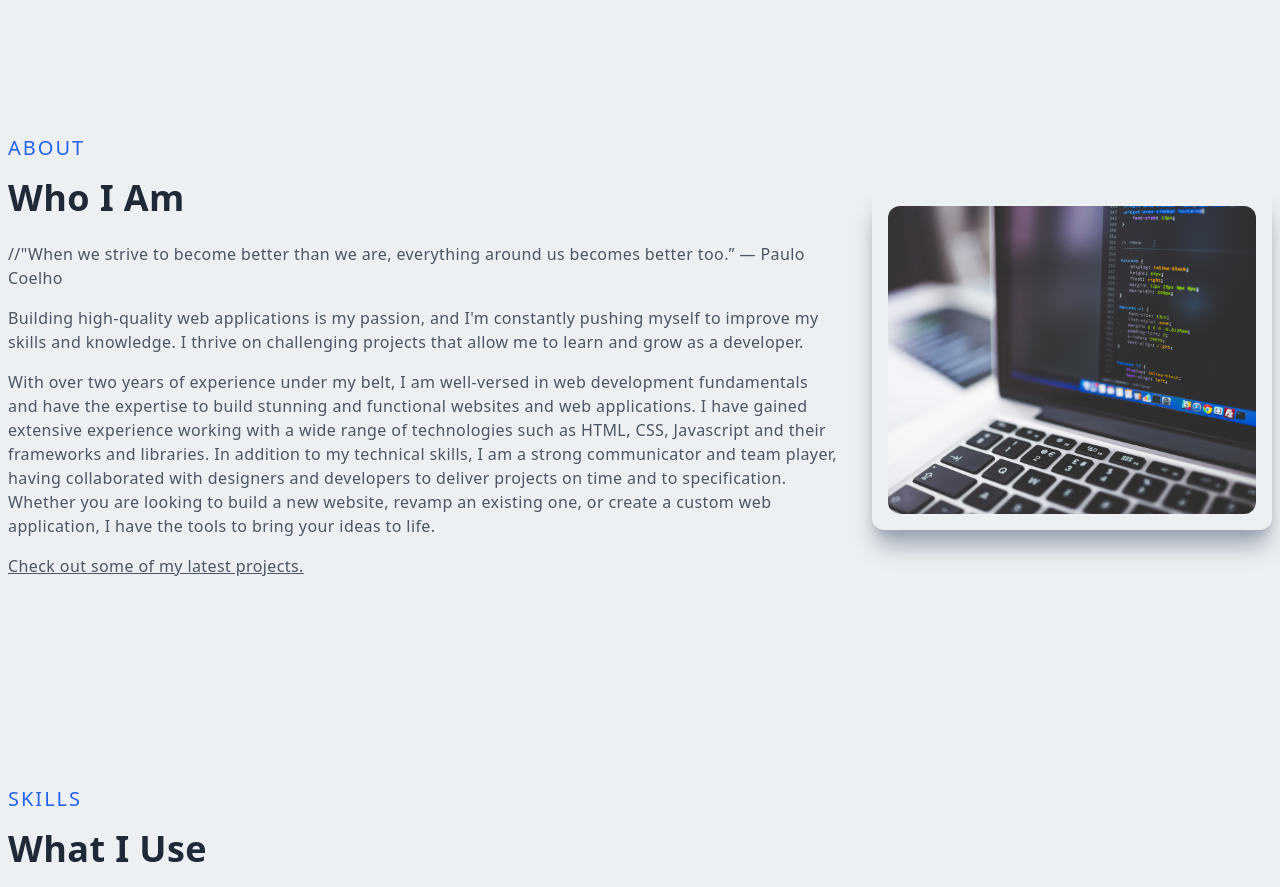
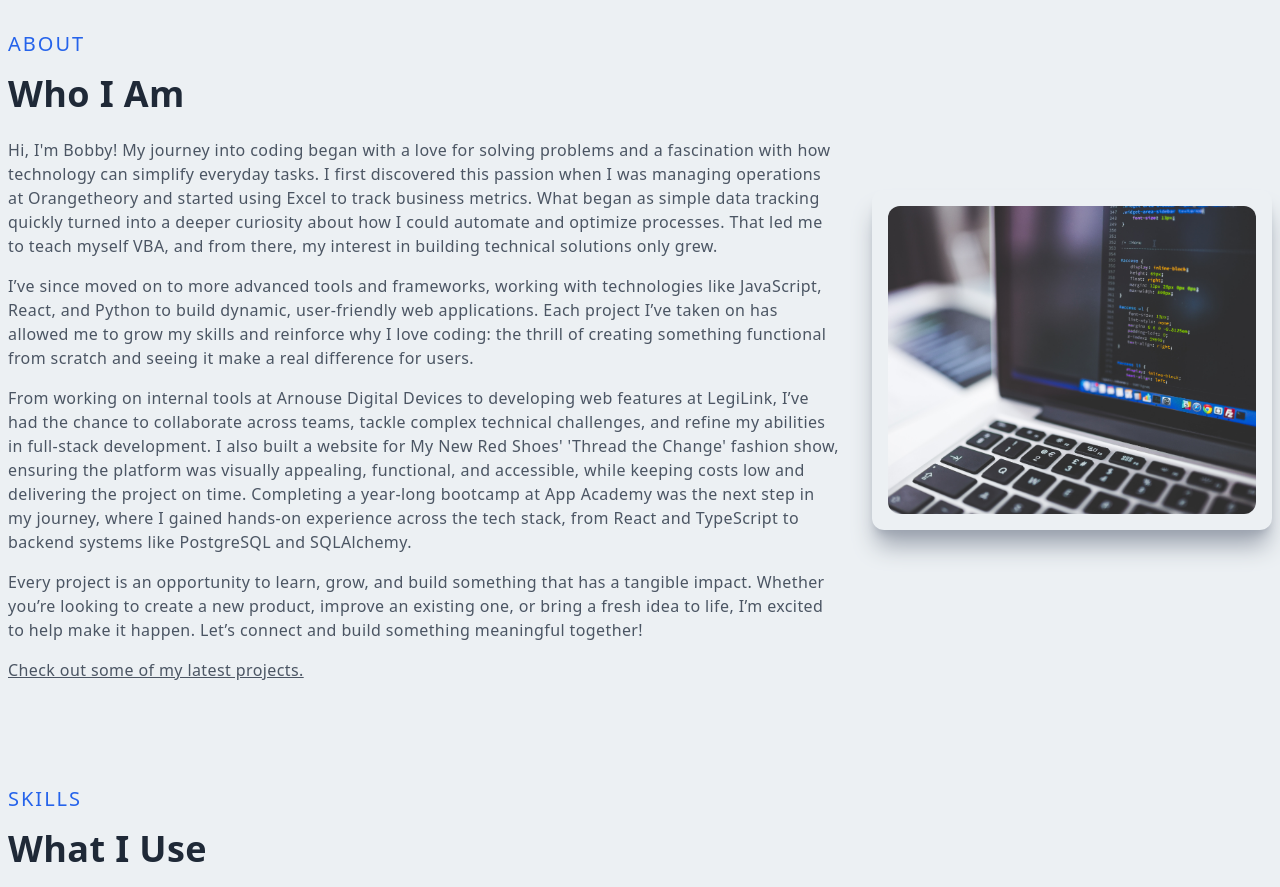
Before and after one commit to bnaluz/portfolio, a Next.js app: page / in a window 1280 px wide. Shown: the part 840-1727 px from the top of the page. Built offline with nearby package versions, Linux system fonts and the light colour scheme.

Commit message:
update: about

```diff
--- a/src/components/About.tsx
+++ b/src/components/About.tsx
@@ -3,19 +3,20 @@ import Link from "next/link";
 
 const About = () => {
     return (
-    <div id='about' className='w-full md:h-screen p-2 flex items-center py-16'>
+        <div id='about' className='w-full md:h-screen p-2 flex items-center py-16'>
         <div className='max-w-[1440px] m-auto md:grid grid-cols-3 gap-8'>
             <div className='col-span-2'>
                 <p className='uppercase text-xl tracking-widest text-blue-600'>About</p>
                 <h2 className='py-4'>Who I Am</h2>
-                <p className='py-2 text-gray-600'>//"When we strive to become better than we are, everything around us becomes better too.” — Paulo Coelho</p>
-                <p className='py-2 text-gray-600'>Building high-quality web applications is my passion, and I'm constantly pushing myself to improve my skills and knowledge. I thrive on challenging projects that allow me to learn and grow as a developer.</p>
-                <p className='py-2 text-gray-600'>With over two years of experience under my belt, I am well-versed in web development fundamentals and have the expertise to build stunning and functional websites and web applications. I have gained extensive experience working with a wide range of technologies such as HTML, CSS, Javascript and their frameworks and libraries. In addition to my technical skills, I am a strong communicator and team player, having collaborated with designers and developers to deliver projects on time and to specification. Whether you are looking to build a new website, revamp an existing one, or create a custom web application, I have the tools to bring your ideas to life.</p>
+                <p className='py-2 text-gray-600'>Hi, I'm Bobby! My journey into coding began with a love for solving problems and a fascination with how technology can simplify everyday tasks. I first discovered this passion when I was managing operations at Orangetheory and started using Excel to track business metrics. What began as simple data tracking quickly turned into a deeper curiosity about how I could automate and optimize processes. That led me to teach myself VBA, and from there, my interest in building technical solutions only grew.</p>
+                <p className='py-2 text-gray-600'>I’ve since moved on to more advanced tools and frameworks, working with technologies like JavaScript, React, and Python to build dynamic, user-friendly web applications. Each project I’ve taken on has allowed me to grow my skills and reinforce why I love coding: the thrill of creating something functional from scratch and seeing it make a real difference for users.</p>
+                <p className='py-2 text-gray-600'>From working on internal tools at Arnouse Digital Devices to developing web features at LegiLink, I’ve had the chance to collaborate across teams, tackle complex technical challenges, and refine my abilities in full-stack development. I also built a website for My New Red Shoes' 'Thread the Change' fashion show, ensuring the platform was visually appealing, functional, and accessible, while keeping costs low and delivering the project on time. Completing a year-long bootcamp at App Academy was the next step in my journey, where I gained hands-on experience across the tech stack, from React and TypeScript to backend systems like PostgreSQL and SQLAlchemy.</p>
+                <p className='py-2 text-gray-600'>Every project is an opportunity to learn, grow, and build something that has a tangible impact. Whether you’re looking to create a new product, improve an existing one, or bring a fresh idea to life, I’m excited to help make it happen. Let’s connect and build something meaningful together!</p>
                 <Link href='/#projects'>
-                <p className='py-2 text-gray-600 underline cursor-pointer'>Check out some of my latest projects.</p>
+                    <p className='py-2 text-gray-600 underline cursor-pointer'>Check out some of my latest projects.</p>
                 </Link>
             </div>
-            <div className='w-full h-auto m-auto shadow-xl shadow-gray-400 rounded-xl flex items-center justify-center p-4 '>
+            <div className='w-full h-auto m-auto shadow-xl shadow-gray-400 rounded-xl flex items-center justify-center p-4'>
                 <Image src={'/about.png'} alt='/' width='800' height='200' className='rounded-xl'/>
             </div>
         </div>
```
